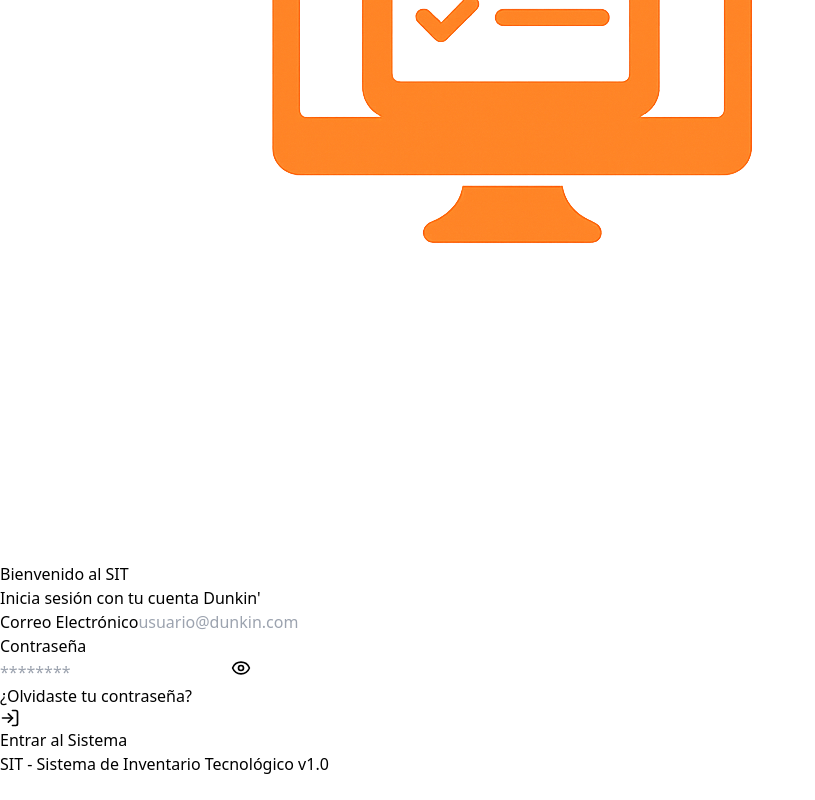
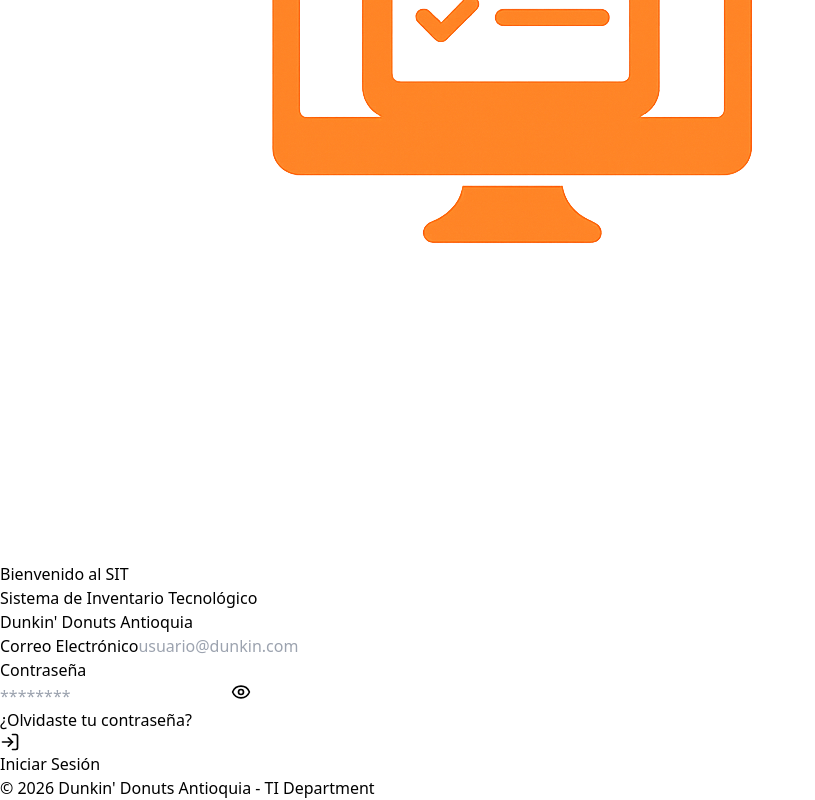
Before and after one commit to Sit-Dunkin/SIT_Dunkin, a React (Vite) app in the folder frontend/: page /login in a window 1280 px wide. Shown: the part 462-1262 px from the top of the page, without its empty margins (0-815 px from the left). Before the commit the page ends 1238 px from the top, so only its background shows below. Built offline with nearby package versions, Linux system fonts and the light colour scheme.

Commit message:
Actualizacion frontend login

```diff
--- a/frontend/src/pages/Login.jsx
+++ b/frontend/src/pages/Login.jsx
@@ -1,7 +1,7 @@
 import React, { useState } from 'react';
 import { useNavigate, Link } from 'react-router-dom';
 import { useAuth } from '../context/AuthContext';
-import { LogIn, AlertTriangle, Eye, EyeOff, ArrowUpCircle } from 'lucide-react'; // Agregamos ArrowUpCircle para el ícono de Mayús
+import { LogIn, AlertTriangle, Eye, EyeOff, ArrowUpCircle } from 'lucide-react';
 import logo from '../assets/logo_sit.jpg';
 
 const Login = () => {
@@ -40,27 +40,34 @@
         }
     };
 
+    // --- DISEÑO "ELEGANCIA CORPORATIVA" (Fondo Azul Oscuro + Tarjeta Blanca) ---
     return (
-        <div className="flex items-center justify-center min-h-screen bg-slate-100 p-4">
-            <div className="w-full max-w-md p-8 space-y-6 bg-white rounded-2xl shadow-xl border border-slate-200">
+        <div className="flex items-center justify-center min-h-screen bg-[#0F172A] p-4">
+            <div className="w-full max-w-md p-8 space-y-6 bg-white rounded-2xl shadow-2xl animate-in fade-in zoom-in duration-300">
 
                 {/* --- LOGO Y TÍTULO --- */}
                 <div className="flex flex-col items-center justify-center mb-6">
-                    <div className="w-20 h-20 bg-slate-900 rounded-2xl flex items-center justify-center shadow-lg shadow-orange-900/20 border-2 border-slate-800 overflow-hidden p-1 mb-4">
-                    <img
-                    src={logo} // Aquí usas la variable que importaste arriba
-                    alt="SIT Logo"
-                    className="w-full h-full object-cover rounded-xl"
-                    />                    </div>
-                    <h1 className="text-3xl font-extrabold text-slate-800 tracking-tight">
+                    {/* Contenedor del Logo (Opcional: Si el logo ya es oscuro, quitar bg-slate-900) */}
+                    <div className="w-24 h-24 bg-white rounded-2xl flex items-center justify-center shadow-sm overflow-hidden p-2 mb-4">
+                        <img
+                            src={logo}
+                            alt="SIT Logo"
+                            className="w-full h-full object-contain rounded-xl"
+                        />
+                    </div>
+
+                    <h1 className="text-3xl font-extrabold text-slate-800 tracking-tight text-center">
                         Bienvenido al <span className="text-orange-600">SIT</span>
                     </h1>
-                    <p className="text-sm text-slate-500 font-medium mt-1">Inicia sesión con tu cuenta Dunkin'</p>
+                    <p className="text-sm text-slate-500 font-medium mt-2 text-center">
+                        Sistema de Inventario Tecnológico<br/>
+                        <span className="text-xs text-slate-400">Dunkin' Donuts Antioquia</span>
+                    </p>
                 </div>
 
-                {/* --- MENSAJE DE ERROR DE LOGIN --- */}
+                {/* --- MENSAJE DE ERROR --- */}
                 {error && (
-                    <div className="p-3 text-sm font-medium text-red-700 bg-red-50 border border-red-200 rounded-lg flex items-center gap-3 animate-pulse">
+                    <div className="p-3 text-sm font-medium text-red-700 bg-red-50 border-l-4 border-red-500 rounded-r-lg flex items-center gap-3 animate-pulse">
                         <AlertTriangle size={18} />
                         {error}
                     </div>
@@ -87,7 +94,7 @@
                                 type={showPassword ? "text" : "password"}
                                 value={password}
                                 onChange={(e) => setPassword(e.target.value)}
-                                // AGREGAMOS LOS EVENTOS AQUÍ
+                                // Eventos para detectar Mayúsculas
                                 onKeyDown={checkCapsLock}
                                 onKeyUp={checkCapsLock}
                                 onClick={checkCapsLock}
@@ -105,7 +112,7 @@
                             </button>
                         </div>
 
-                        {/* MENSAJE DE BLOQ MAYÚS ACTIVADO */}
+                        {/* ALERTA DE BLOQ MAYÚS */}
                         {capsLockOn && (
                             <div className="mt-2 text-xs font-bold text-orange-600 flex items-center gap-1 animate-pulse">
                                 <ArrowUpCircle size={14} />
@@ -135,13 +142,15 @@
                         {loading ? (
                             <div className="animate-spin rounded-full h-6 w-6 border-b-2 border-white"></div>
                         ) : (
-                            <><LogIn size={20} /> Entrar al Sistema</>
+                            <><LogIn size={20} /> Iniciar Sesión</>
                         )}
                     </button>
                 </form>
 
-                <div className="text-center text-xs font-semibold text-slate-400 mt-6 tracking-wide">
-                    SIT - Sistema de Inventario Tecnológico v1.0
+                <div className="text-center pt-4 border-t border-slate-100">
+                    <p className="text-xs font-semibold text-slate-400 tracking-wide">
+                        &copy; 2026 Dunkin' Donuts Antioquia - TI Department
+                    </p>
                 </div>
             </div>
         </div>
```
